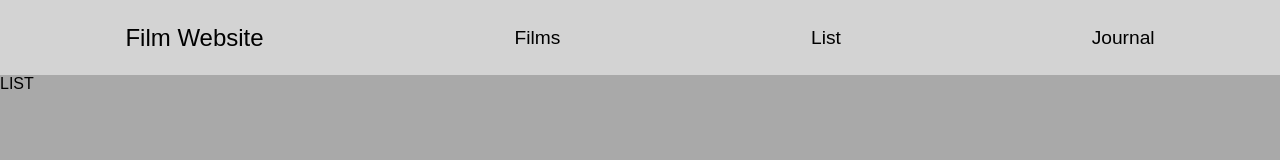
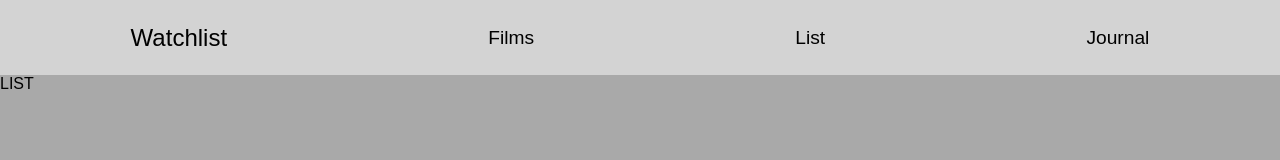
Before and after one commit to EmilyAMartin/Film-Website, a plain HTML site: page list.html in a window 1280 px wide. Drawn offline with Linux system fonts and the light colour scheme.

Commit message:
Update list.html

```diff
--- a/list.html
+++ b/list.html
@@ -9,7 +9,7 @@
   </head>
   <body>
     <div class="flex-container" id="navigation">
-        <div class="header" id="mainHeader" onclick="showHomePage()">Film Website</div>
+        <div class="header" id="mainHeader" onclick="showHomePage()">Watchlist</div>
         <div class="link" id="filmPage" onclick="showFilmPage()">Films</div>
         <div class="link" id="listPage" onclick="showListPage()">List</div>
         <div class="link" id="journalPage" onclick="showJournalPage()">Journal</div>
```
